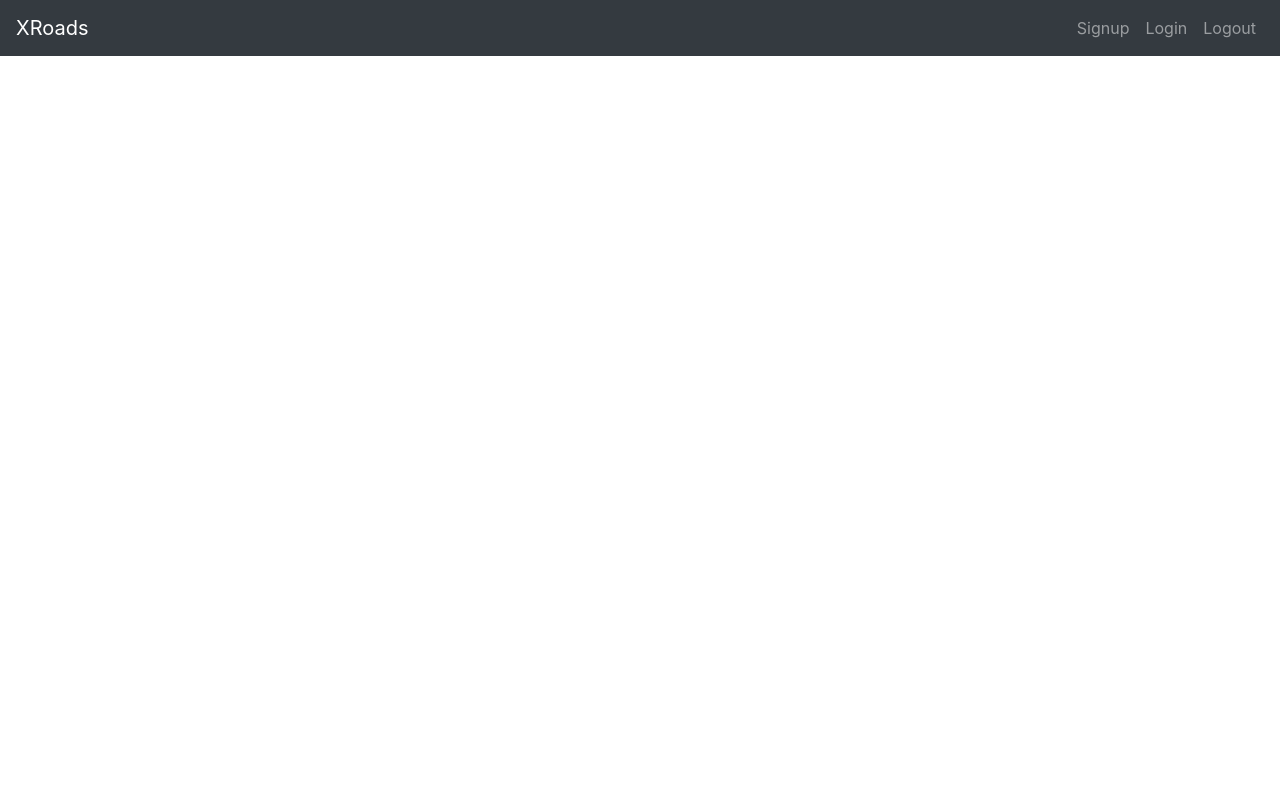
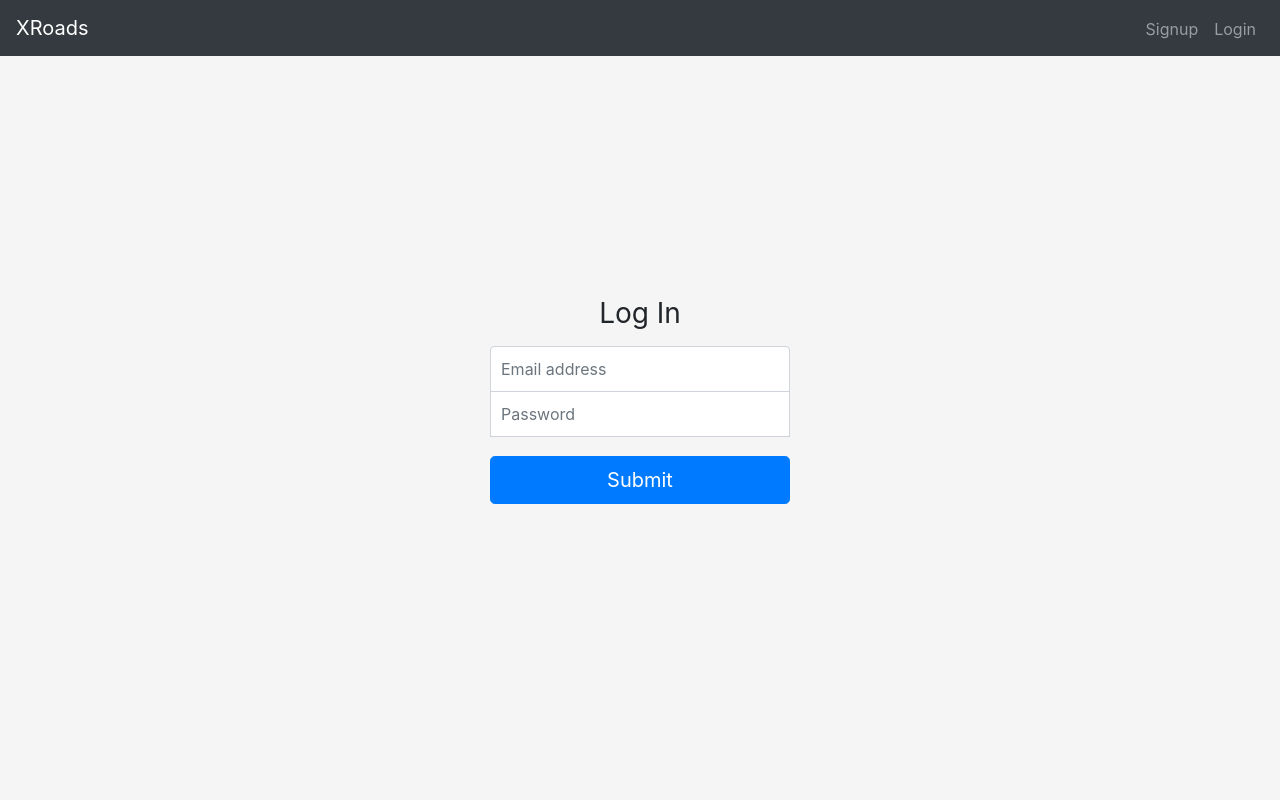
Before and after one commit to kalinkochnev/XRoads, a Django app: page /accounts/login/ in a window 1280 px wide. Run offline with Django 3.2, Linux system fonts and the light colour scheme; some libraries are stand-ins or nearby versions.

Commit message:
Non-functional Commit!
Added Login Functionality

In Progress: Logout

```diff
--- a/XRoads/templates/layout.html
+++ b/XRoads/templates/layout.html
@@ -23,9 +23,16 @@
         </button>
         <div class="collapse navbar-collapse" id="navbarNavAltMarkup">
             <div class="navbar-nav ml-auto">
-                <a class="nav-item nav-link" href="{% url 'signup' %}">Signup</a>
-                <a class="nav-item nav-link" href="{% url 'login' %}">Login</a>
-                <a class="nav-item nav-link" href="{% url 'logout' %}">Logout</a>
+                {% if request.user.is_authenticated %}
+                    <a class="nav-item nav-link" href="javascript:{document.getElementById('logout').submit()}" onclick="">Logout</a>
+                    <form id="logout" method="POST" action="{% url 'logout' %}">
+                        {% csrf_token %}
+                        <input type="hidden" />
+                    </form>
+                {% else %}
+                    <a class="nav-item nav-link" href="{% url 'signup' %}">Signup</a>
+                    <a class="nav-item nav-link" href="{% url 'login' %}">Login</a>
+                {% endif %}
             </div>
         </div>
     </nav>
--- a/accounts/forms.py
+++ b/accounts/forms.py
@@ -51,3 +51,24 @@ class SignupForm(forms.Form):
             return True
         else:
             return False
+
+
+class LoginForm(forms.Form):
+
+    def __init__(self, *args, **kwargs):
+        super(LoginForm, self).__init__(*args, **kwargs)
+        self.helper = FormHelper()
+        self.helper.form_class = 'form-signin'
+        self.helper.form_method = 'POST'
+        self.helper.form_show_labels = False
+        self.helper.add_input(
+            Submit('Login', 'Submit', css_class='btn btn-lg btn-primary btn-block', style="margin-top: 20px;"))
+        self.helper.layout = Layout(
+            HTML("""<h1 class="h3 mb-3 font-weight-normal">Log In</h1>"""),
+            Field('email', placeholder='Email address', css_class='form-control', id='top-field'),
+            Field('password', placeholder='Password', css_class='form-control'),
+
+        )
+
+    email = forms.EmailField()
+    password = forms.CharField(max_length=128, widget=forms.PasswordInput)
--- a/accounts/templates/login.html
+++ b/accounts/templates/login.html
@@ -1,5 +1,63 @@
-{%  extends 'layout.html' %}
+{% extends 'layout.html' %}
+{% load crispy_forms_tags %}
+
 
 {% block content %}
-    log in pls
-{%  endblock %}
+    <style>
+        .asteriskField {
+            display: none;
+        }
+
+        html,
+        body {
+            height: 100%;
+        }
+
+        #top-field {
+            border-top-left-radius: 0.25rem;
+            border-top-right-radius: 0.25rem;
+        }
+
+        #bottom-field {
+            border-bottom-left-radius: 0.25rem;
+            border-bottom-right-radius: 0.25rem;
+        }
+
+        body {
+            display: -ms-flexbox;
+            display: flex;
+            -ms-flex-align: center;
+            align-items: center;
+            padding-top: 40px;
+            padding-bottom: 40px;
+            background-color: #f5f5f5;
+        }
+
+        .form-signin {
+            width: 100%;
+            max-width: 330px;
+            padding: 15px;
+            margin: auto;
+        }
+
+        div {
+            margin-bottom: -1px;
+            border-radius: 0;
+
+        }
+
+        .form-signin .form-control {
+            position: relative;
+            box-sizing: border-box;
+            height: auto;
+            padding: 10px;
+            font-size: 16px;
+            border-radius: 0;
+        }
+
+    </style>
+    <body class="text-center">
+    {% crispy form %}
+    </body>
+
+{% endblock content %}s
--- a/accounts/urls.py
+++ b/accounts/urls.py
@@ -19,7 +19,7 @@ from forum.views import home
 from . import views
 
 urlpatterns = [
-    path('login/', views.login, name='login'),
+    path('login/', views.view_login, name='login'),
     path('logout/', views.logout, name='logout'),
     path('signup/', views.signup, name="signup"),
 ]
--- a/accounts/views.py
+++ b/accounts/views.py
@@ -1,13 +1,49 @@
+from django.contrib.auth.decorators import login_required
 from django.shortcuts import render
 from .forms import SignupForm
+from .forms import LoginForm
 from django.contrib import messages
-from django.contrib.auth import get_user_model, login
+from django.contrib.auth import get_user_model, login, logout
 from django.shortcuts import redirect
 
 
-# TODO make login view
-def login(request):
-    return render(request, 'login.html')
+@login_required  # TODO: Adding Redirect
+def view_logout(request):
+    if request.method == 'POST':
+        logout(request)
+        return redirect('home')
+
+
+def view_login(request):
+    # gets user model using get_user_model
+    User = get_user_model()
+
+    # form submissions are always POST requests so run form processing if it is POST
+    if request.method == 'POST':
+        # use the imported form that was made in forms.py
+        form = LoginForm(request.POST)
+
+        # django checks that the fields of the form pass criteria based on the field type specified
+        if form.is_valid():
+            cd = form.cleaned_data
+
+            email = cd.get('email')
+            password = cd.get('password')
+
+            # tries to create a new user object, if it is None that means that the user is already taken
+            user = User.objects.login(email, password)
+            if user is not None:
+                login(request, user)
+                messages.success(request, 'Login successful!')
+                return redirect('home')
+            else:
+                messages.error(request, 'The username or password you entered was incorrect')
+        else:
+            messages.warning(request, 'Incorrect data was entered into a field')
+
+    # if a different request type is made this is run. If there are any errors with the form this also runs
+    form = LoginForm()
+    return render(request, 'login.html', {'form': form, })
 
 
 def signup(request):
@@ -45,8 +81,3 @@ def signup(request):
     # if a different request type is made this is run. If there are any errors with the form this also runs
     form = SignupForm()
     return render(request, 'signup.html', {'form': form, })
-
-
-# TODO make logout view
-def logout(request):
-    pass
--- a/forum/views.py
+++ b/forum/views.py
@@ -3,6 +3,7 @@ from django.shortcuts import render
 
 # TODO create links to other pages for easier basic navigation while making the site
 def home(request):
+
     return render(request, 'forum/home.html', {'blah': 123})
 
 
```
Also changed, not shown: accounts/manager.py (+13 -1 lines).
